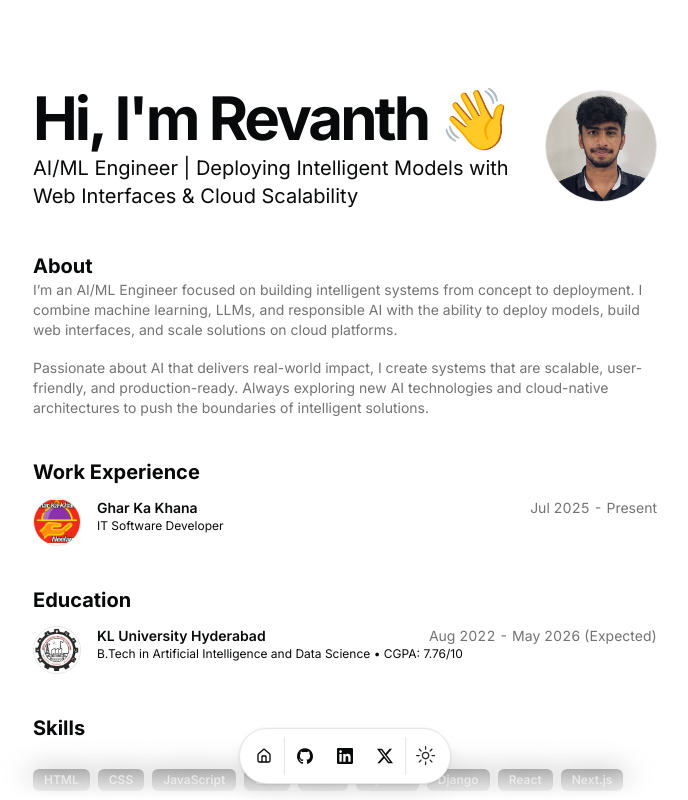
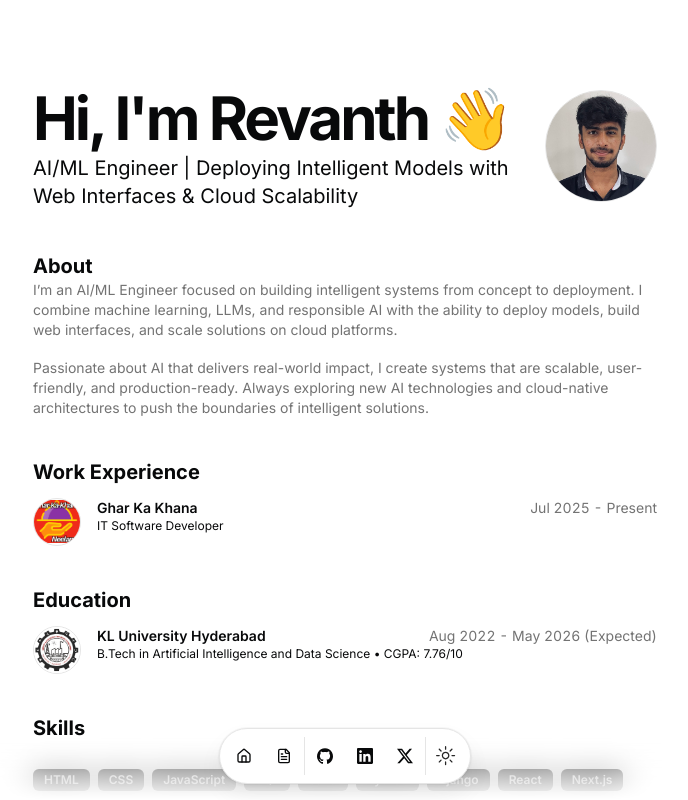
Before and after one commit to rev2607/portfolio_rev, a Next.js app: page / in a window 1280 px wide. Shown: the top 800 px of the page, without its empty margins (295-983 px from the left). Built offline with nearby package versions, Linux system fonts and the light colour scheme.

Commit message:
add resume

```diff
--- a/src/components/icons.tsx
+++ b/src/components/icons.tsx
@@ -1,10 +1,11 @@
-import { GlobeIcon, MailIcon } from "lucide-react";
+import { GlobeIcon, MailIcon, FileText } from "lucide-react";
 
 export type IconProps = React.HTMLAttributes<SVGElement>;
 
 export const Icons = {
   globe: (props: IconProps) => <GlobeIcon {...props} />,
   email: (props: IconProps) => <MailIcon {...props} />,
+  resume: (props: IconProps) => <FileText {...props} />,
   linkedin: (props: IconProps) => (
     <svg viewBox="0 0 24 24" xmlns="http://www.w3.org/2000/svg" {...props}>
       <title>LinkedIn</title>
--- a/src/data/resume.tsx
+++ b/src/data/resume.tsx
@@ -52,6 +52,7 @@ Passionate about AI that delivers real-world impact, I create systems that are s
   ],
   navbar: [
     { href: "/", icon: HomeIcon, label: "Home" },
+    { href: "/revanth_resume.pdf", icon: Icons.resume as any, label: "Resume" },
   ],
   contact: {
     email: "revanth2607@gmail.com",
```
Also changed, not shown: 1 other file (tests, documents, lock files or other folders).
